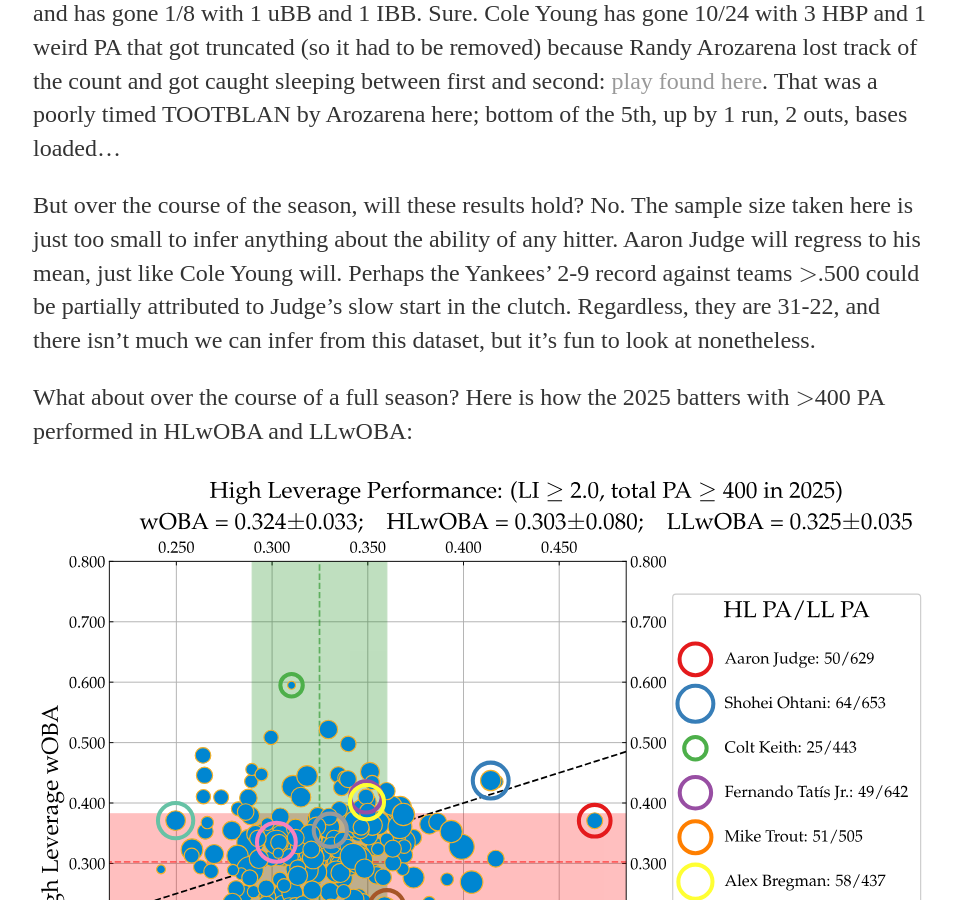
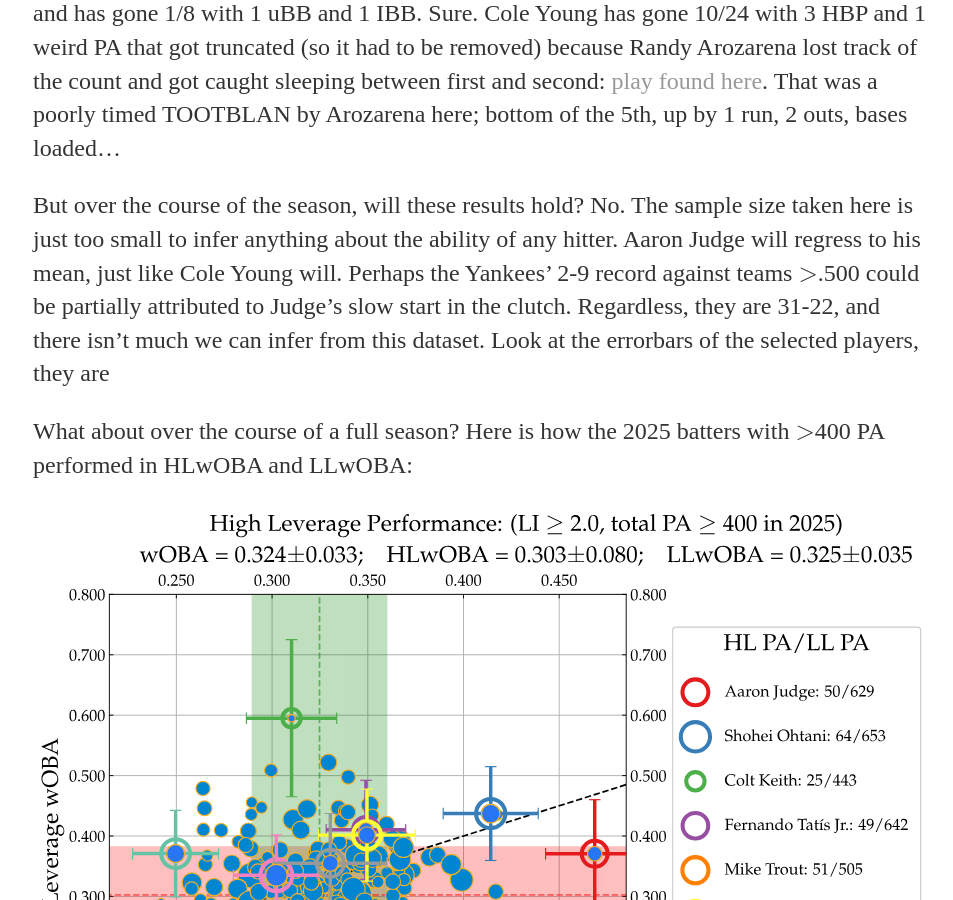
Before and after one commit to timrehm/timrehm.github.io, a Jekyll site: the page built from _posts/2026-5-24-leverage.md, in a window 1280 px wide and 900 px high, scrolled down 2398 px. Shown: the whole window, without its empty margins (159-1112 px from the left). Built offline with Jekyll 4.4.1, drawn with Linux system fonts in a browser that asks for light colours.

Commit message:
Update 2026-5-24-leverage.md

```diff
--- a/_posts/2026-5-24-leverage.md
+++ b/_posts/2026-5-24-leverage.md
@@ -12,17 +12,17 @@ To compare the clutchness of hitters, we need to separate what situations are hi
 So who's doing well in the clutch so far in 2026? (Today is May 24th, 2026.) Let's look at the [wOBA](https://library.fangraphs.com/offense/woba/) for each player who has $\geq$150 PA. An HL PA has an LI $\geq$ 2.0, and likewise an LL PA has an LI $<$ 2.0:
 
 <p align="center">
-  <img src="/plots/2026HLwOBA.svg" style="max-width: 100%; width: 100%;">
+  <img src="/plots/2026HLwOBA_errorbar.svg" style="max-width: 100%; width: 100%;">
 </p>
 
 The size of the data points correlate with the number of HL PA. The dahsed black line shows where HLwOBA = LLwOBA, so any batter below that line is worse (than himself) in the clutch than not in clutch, and vice versa. What does one take away from this? The weighted average of wOBA values in high-leverage situations (HLwOBA) is lower than the mean wOBA, but is within uncerainty (one standard deviation). Only around 10$\%$ of PA are in high leverage. Is Aaron Judge really becoming a .180 wOBA hitter in the clutch? Is Cole Young, with a weighted average wOBA in low-leverage situations (LLwOBA) of .271, one standard deviation below the mean, becoming a .558 wOBA hitter in the clutch? Strictly from what we've observed? I guess. Aaron Judge has only 10 PA in high-leverage situations and has gone 1/8 with 1 uBB and 1 IBB. Sure. Cole Young has gone 10/24 with 3 HBP and 1 weird PA that got truncated (so it had to be removed) because Randy Arozarena lost track of the count and got caught sleeping between first and second: <a href="https://www.mlb.com/video/seth-lugo-ball-to-cole-young-uulxy5?q=05%2F02%2F2026%20Bottom%205th%20inning%20Seattle&cp=MIXED&qt=FREETEXT&p=0" target="_blank">play found here</a>. That was a poorly timed TOOTBLAN by Arozarena here; bottom of the 5th, up by 1 run, 2 outs, bases loaded...
 
-But over the course of the season, will these results hold? No. The sample size taken here is just too small to infer anything about the ability of any hitter. Aaron Judge will regress to his mean, just like Cole Young will. Perhaps the Yankees' 2-9 record against teams $>$.500 could be partially attributed to Judge's slow start in the clutch. Regardless, they are 31-22, and there isn't much we can infer from this dataset, but it's fun to look at nonetheless.
+But over the course of the season, will these results hold? No. The sample size taken here is just too small to infer anything about the ability of any hitter. Aaron Judge will regress to his mean, just like Cole Young will. Perhaps the Yankees' 2-9 record against teams $>$.500 could be partially attributed to Judge's slow start in the clutch. Regardless, they are 31-22, and there isn't much we can infer from this dataset. Look at the errorbars of the selected players, they are
 
 What about over the course of a full season? Here is how the 2025 batters with $>$400 PA performed in HLwOBA and LLwOBA:
 
 <p align="center">
-  <img src="/plots/2025HLwOBA.svg" style="max-width: 100%; width: 100%;">
+  <img src="/plots/2025HLwOBA_errorbar.svg" style="max-width: 100%; width: 100%;">
 </p>
 
 Colt Keith has the highest HLwOBA in this sample across 25 PA... a member of the Gritty Tigs?... and Aaron Judge is still "worse" in the clutch, despite his HLwOBA being almost one standard deviation above average. Still, the sample size is still quite too small.
```
